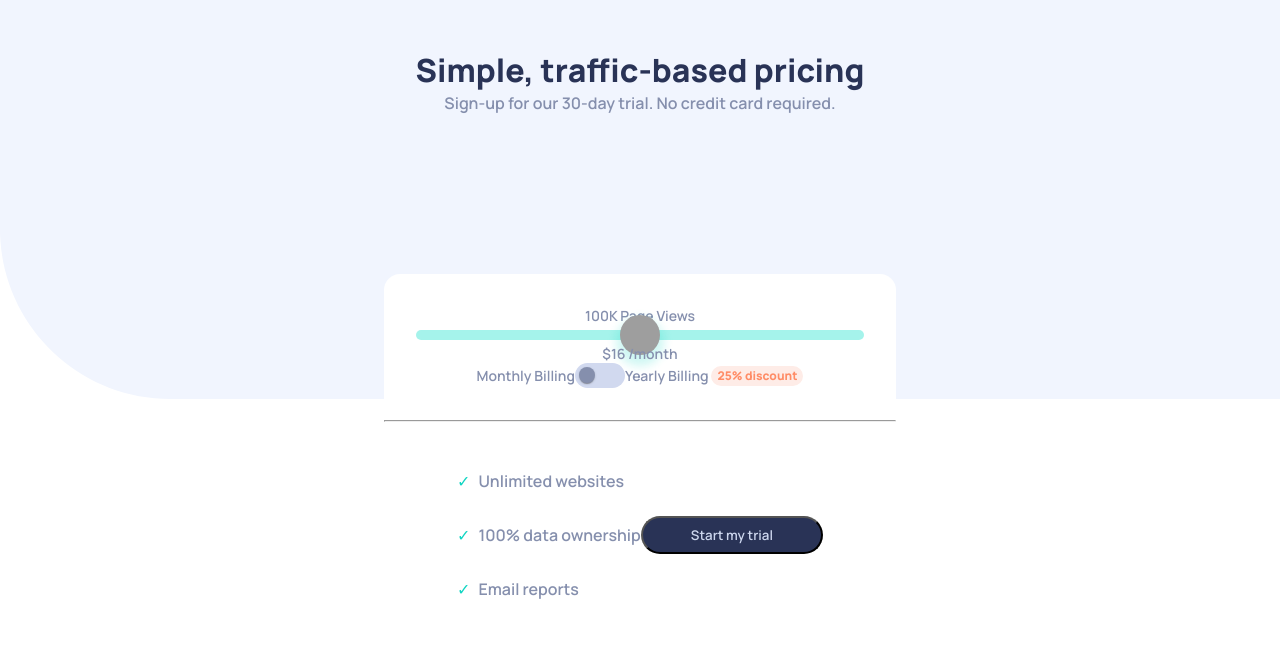
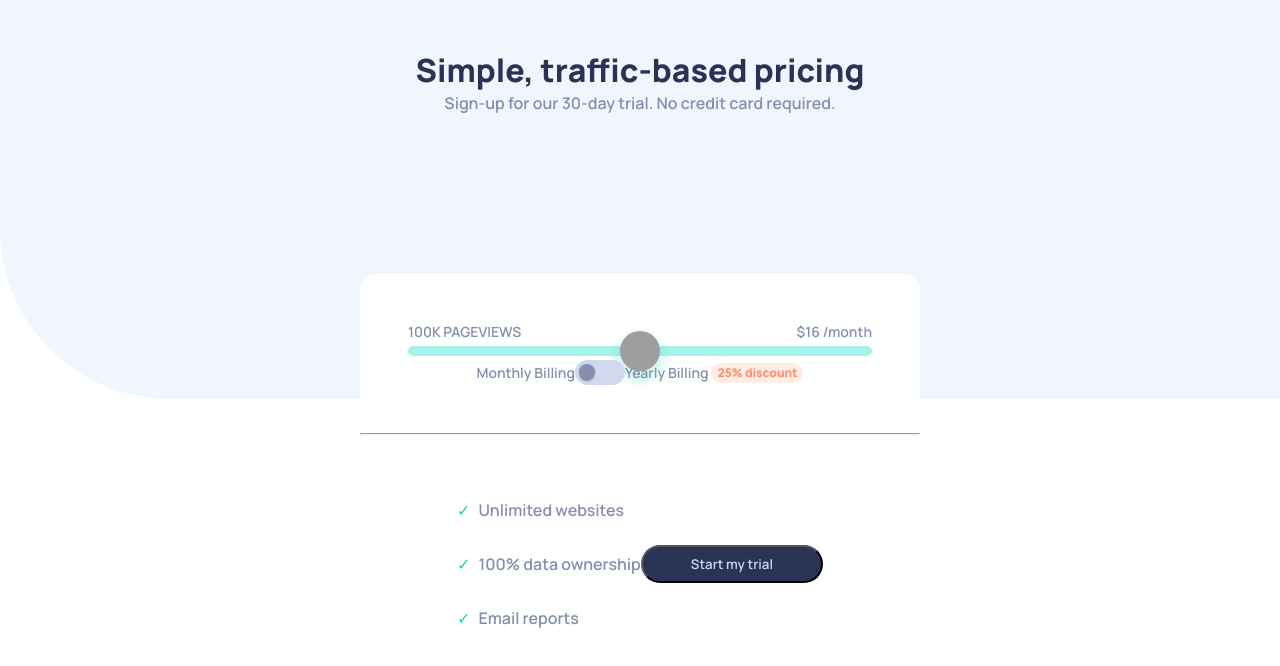
Before and after one commit to Andrew-Neely-82/interactive-pricing-component, a React (Create React App) app: page / in a window 1280 px wide. Shown: the top 666 px of the page. Built offline with nearby package versions, Linux system fonts and the light colour scheme.

Commit message:
added readme template and some styling

```diff
--- a/src/components/heading/Heading.jsx
+++ b/src/components/heading/Heading.jsx
@@ -3,9 +3,10 @@ import blob from "../../assets/svg/bg-pattern.svg";
 const Heading = () => {
   return (
     <div className="heading-container">
-      <img className="blob" src={blob} alt="background" />
+      {/* <img className="blob" src={blob} alt="background" /> */}
       <h1>Simple, traffic-based pricing</h1>
-      <p>Sign-up for our 30-day trial. No credit card required.</p>
+      <span>Sign-up for our 30-day trial.&nbsp;</span>
+      <p>No credit card required.</p>
     </div>
   );
 };
--- a/src/components/widget/top/Top.jsx
+++ b/src/components/widget/top/Top.jsx
@@ -13,8 +13,13 @@ const Top = () => {
 
   return (
     <div className="widget-top">
-      <span className="views">{views} Page Views</span>
-      <br />
+      <div className="views-rate-container">
+        <p className="views">{views} PAGEVIEWS</p>
+        <p>
+          <span className="rate">${isChecked ? rate - rate * 0.25 : rate}</span>
+          <span> /month</span>
+        </p>
+      </div>
       <input
         id="slider"
         type="range"
@@ -28,8 +33,7 @@ const Top = () => {
         }}
       />
       <br />
-      <span className="rate">${isChecked ? rate - rate * 0.25 : rate}</span>
-      <span> /month</span>
+
       <div className="billing-container">
         <span>Monthly Billing</span>
         <IOSSwitch checked={isChecked} onChange={handleChange} />
--- a/src/styling/App.scss
+++ b/src/styling/App.scss
@@ -8,12 +8,19 @@
 // * Heading
 
 .heading-container {
+  width: 100%;
   padding: 3rem 0 10rem 0;
+
   .blob {
     position: absolute;
     width: 100%;
-    inset: 0;
+    height: 450px;
+    top: 0;
+    left: 0;
     z-index: -100;
+
+    @media screen and (max-width: 375px) {
+    }
   }
 
   h1 {
@@ -21,26 +28,38 @@
   }
 
   p {
+    display: inline;
+    @media screen and (max-width: 375px) {
+      display: block;
+    }
   }
 }
 
 // * Widget
-
 .widget {
   background: map-get($colors, Pricing-Component-Background);
-  margin-inline: 30%;
+  width: 35rem;
   border-radius: 1rem;
+  margin-inline: auto;
+
+  @media screen and (max-width: 375px) {
+    width: fit-content;
+    margin: 0 1rem;
+  }
 }
 
 // * Top.jsx
-
 .widget-top {
   font-size: 14px;
 
-  .views {
-  }
+  .views-rate-container {
+    display: flex;
+    justify-content: space-between;
+    .views {
+    }
 
-  .rate {
+    .rate {
+    }
   }
 
   .billing-container {
@@ -59,10 +78,15 @@
   }
 }
 
+// * Top.jsx
 .widget-bottom {
   display: flex;
   justify-content: center;
   align-items: center;
+
+  @media screen and (max-width: 375px) {
+    flex-direction: column;
+  }
 
   .perks-container {
     display: flex;
@@ -93,5 +117,8 @@
 
 .widget-top,
 .widget-bottom {
-  padding: 2rem;
+  padding: 3rem;
+
+  @media screen and (max-width: 375px) {
+  }
 }
--- a/src/styling/defaults.scss
+++ b/src/styling/defaults.scss
@@ -1,18 +1,30 @@
+// prettier-ignore
 $colors: (
-  // * Primary
+  // * Text
+  "Text": hsl(225, 20%, 60%),
+  "CTAText": hsl(226, 100%, 87%),
+
+  // * Background
+  "Main-Background": hsl(230, 100%, 99%),
+  "Toggle-Background": hsl(223, 50%, 87%),
+  "Pricing-Component-Background": hsl(0, 0%, 100%),
+  "CTA-Background": hsl(227, 35%, 25%),
+  "DiscountBackground": hsl(14, 92%, 95%),
+
+  // * Slider
   "SliderBar": hsl(174, 77%, 80%),
   "SliderBackground": hsl(174, 86%, 45%),
-  "DiscountBackground": hsl(14, 92%, 95%),
+  "Empty-Slider-Bar": hsl(224, 65%, 95%),
+
+  // * Primary
   "DiscountText": hsl(15, 100%, 70%),
-  "CTAText": hsl(226, 100%, 87%),
-  // * Neutral
-  "Pricing-Component-Background": hsl(0, 0%, 100%),
-  "Main-Background": hsl(230, 100%, 99%),
-  "Empty-Slider-Bar": hsl(224, 65%, 95%),
-  "Toggle-Background": hsl(223, 50%, 87%),
-  "Text": hsl(225, 20%, 60%),
-  "CTA-Background": hsl(227, 35%, 25%)
 );
+
+@mixin inputBG {
+  background-image: url(https://digitshack.com/codepen/mentor5/icon-slider.svg);
+  background-repeat: no-repeat;
+  background-position: center;
+}
 
 * {
   box-sizing: border-box;
@@ -22,31 +34,32 @@ $colors: (
   padding: 0;
 }
 
+body {
+  background-image: url("../assets/svg/bg-pattern.svg");
+  background-repeat: no-repeat;
+  background-size: contain;
+}
+
 input[type="range"] {
+  -webkit-appearance: none;
   width: 100%;
-  -webkit-appearance: none;
-  border-radius: 5px;
+  border-radius: 10rem;
   height: 10px;
-  background: hsl(174, 77%, 80%) 50%;
-  cursor: pointer;
+  background: map-get($colors, SliderBar);
 }
 
 input[type="range"]::-webkit-slider-thumb {
   -webkit-appearance: none;
   height: 40px;
   width: 40px;
-  border-radius: 50%;
-  background-color: hsl(174, 86%, 45%);
-  background-image: url(https://digitshack.com/codepen/mentor5/icon-slider.svg);
-  background-repeat: no-repeat;
-  background-position: center;
+  border-radius: 100%;
+  background-color: map-get($colors, SliderBackground);
+  @include inputBG();
   box-shadow: 0px 7px 10px 4px #10d5c233;
+  cursor: pointer;
 }
 
 input[type="range"]::-webkit-slider-thumb:active {
+  @include inputBG();
   cursor: grab;
 }
-
-input[type="range"]::-webkit-slider-thumb:hover {
-  background-color: #a5f3eb;
-}
```
Also changed, not shown: 1 other file (tests, documents, lock files or other folders).
